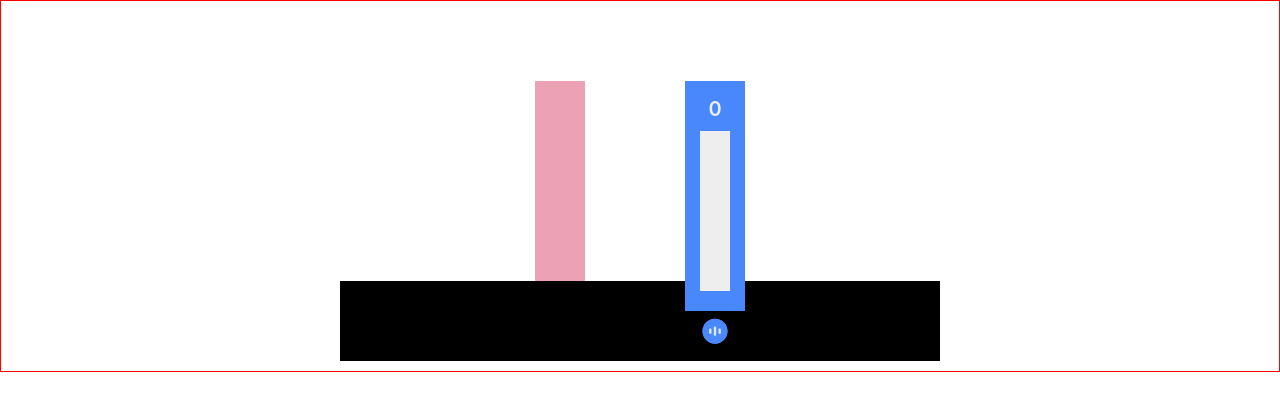
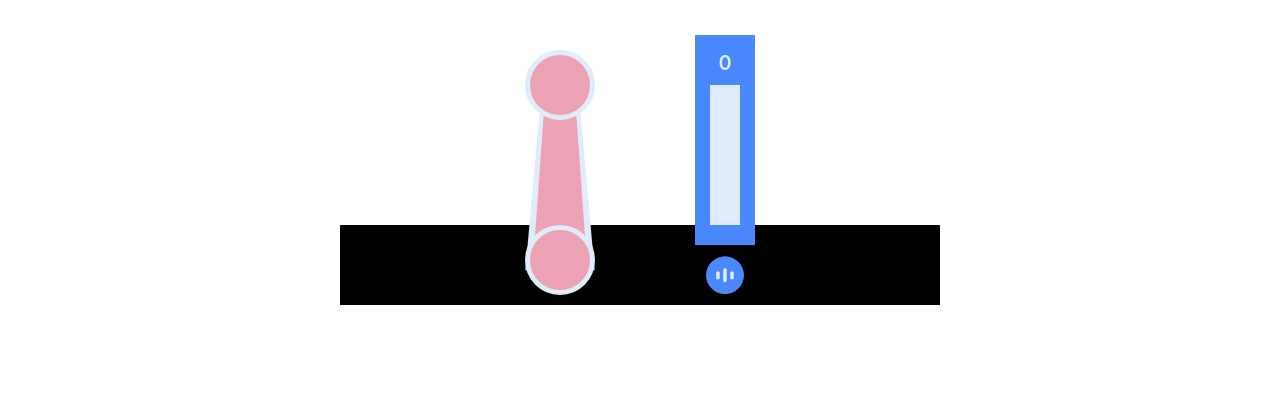
Before and after one commit to CHANGsome/awesome-demos, a React (Create React App) app: page / in a window 1280 px wide. Shown: the top 410 px of the page. Built offline with nearby package versions, Linux system fonts and the light colour scheme.

Commit message:
优化ui

```diff
--- a/src/components/VoiceControl/index.module.scss
+++ b/src/components/VoiceControl/index.module.scss
@@ -1,59 +1,87 @@
 @import '../../styles/vars.scss';
-$bottomWidth: 600px;
 .container {
-  padding: 10px;
   display: flex;
   flex-direction: column;
   justify-content: center;
   align-items: center;
-  border: 1px solid red;
+  font-size: 10px;
   .top {
     display: flex;
     align-items: flex-end;
-    .pointer {
-      transform-origin: bottom center;
-      height: 200px;
-      width: 50px;
-      background-color: $pink;
+    .handler {
+      transform-origin: 50% 88.5%;
       z-index: 2;
+      display: flex;
+      flex-direction: column;
+      justify-content: center;
+      align-items: center;
+      position: relative;
+      top: -1em;
+
+      .anchor,
+      .head {
+        width: 7em;
+        height: 7em;
+        border-radius: 50%;
+        border: 0.5em solid $grey;
+        background-color: $pink;
+        z-index: 10;
+      }
+      .head {
+        position: relative;
+        top: 6em;
+        cursor: pointer;
+      }
+      .axis {
+        width: 4.8em;
+        height: 16.5em;
+        background-color: $pink;
+        // 使用透视画梯形
+        transform: perspective(4.2em) rotateX(9deg);
+        border: 0.5em solid $grey;
+        position: relative;
+        top: 1em;
+      }
     }
     .voiceContainer {
       display: flex;
       flex-direction: column;
-      margin-left: 100px;
+      margin-left: 10em;
       align-items: center;
-      position: relative;
-      top: 70px;
+
       .voiceDisplay {
-        width: 60px;
-        height: 230px;
-        border: 10px solid $blue;
-        border-width: 50px 15px 50px 15px;
-
-        .circles {
+        width: 6em;
+        height: 21em;
+        border: 1em solid $blue;
+        border-width: 5em 1.5em 5em 1.5em;
+        position: relative;
+        .voiceNumber {
           position: absolute;
-          bottom: 230px;
-          width: 30px;
+          top: -1.7em;
+          width: 1.5em;
           text-align: center;
-          color: #eee;
-          font-size: 20px;
+          color: $grey;
+          font-size: 2em;
           font-weight: 600;
         }
         .voiceFill {
-          width: 30px;
-          height: 160px;
-          background-color: #eee;
-          border-bottom: 0px solid $pink;
+          width: 3em;
+          height: 14em;
+          background-color: $grey;
+          border-bottom: 0em solid $pink;
         }
       }
       .voiceLogo {
-        width: 40px;
+        width: 6em;
       }
     }
   }
   .bottom {
-    height: 80px;
-    width: $bottomWidth;
+    height: 8em;
+    width: 60em;
     background-color: $black;
+    position: relative;
+    top: -8em;
+    z-index: -1;
   }
 }
--- a/src/components/VoiceControl/index.tsx
+++ b/src/components/VoiceControl/index.tsx
@@ -72,13 +72,17 @@ const VoiceControl: React.FC = () => {
       <div className={styles.top}>
         <div
           ref={handleRef}
-          className={styles.pointer}
+          className={styles.handler}
           style={{ transform: `rotate(${rotateDeg}deg)` }}
           onMouseDown={() => (dragging = true)}
-        ></div>
+        >
+          <div className={styles.head}></div>
+          <div className={styles.axis}></div>
+          <div className={styles.anchor}></div>
+        </div>
         <div className={styles.voiceContainer}>
           <div className={styles.voiceDisplay}>
-            <div className={styles.circles}> {circles}</div>
+            <div className={styles.voiceNumber}> {circles}</div>
             <div
               className={styles.voiceFill}
               style={{ borderBottomWidth: `${1.6 * circles}px` }}
--- a/src/styles/vars.scss
+++ b/src/styles/vars.scss
@@ -1,3 +1,4 @@
 $black: #000;
 $pink: #eca1b5;
 $blue: #4987fd;
+$grey: #deecfc;
```
Also changed, not shown: 1 other file (tests, documents, lock files or other folders).
